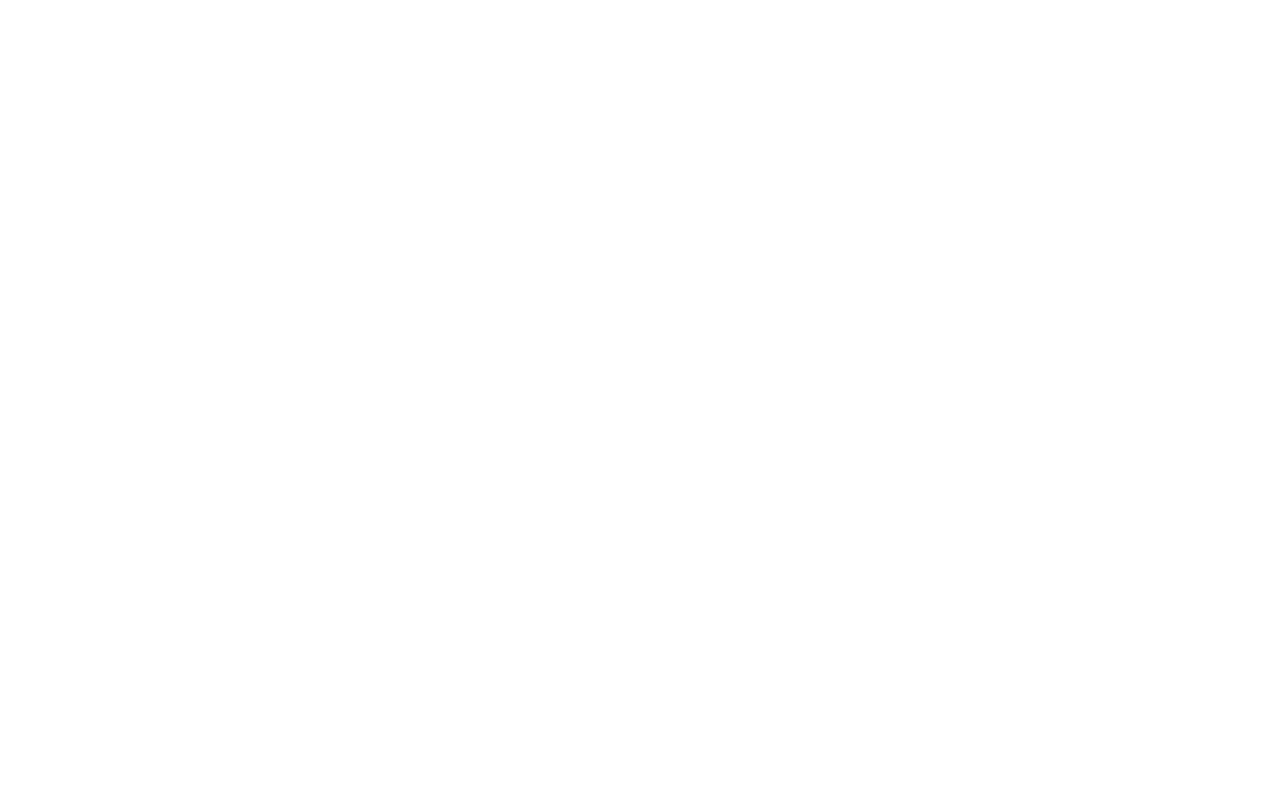
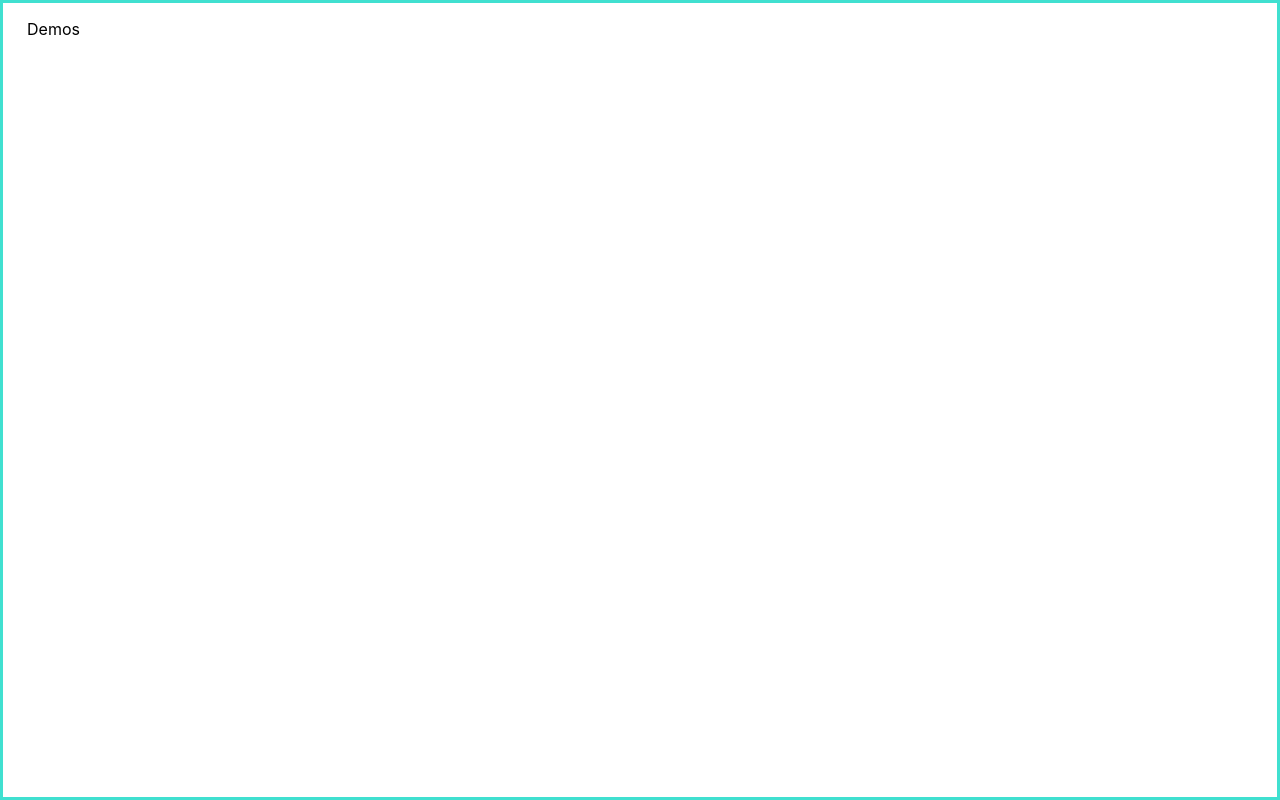
Before and after one commit to yicheny/YMetaLab, a React (Create React App) app in the folder white-night/: page /#/demo in a window 1280 px wide. Built offline with nearby package versions, Linux system fonts and the light colour scheme.

Commit message:
update wn-Demo

```diff
--- a/white-night/src/App.tsx
+++ b/white-night/src/App.tsx
@@ -1,9 +1,9 @@
 import React from 'react';
-import './App.css';
+import styles from './App.module.scss';
 
 function App() {
-  return <div className='app'>
-
+  return <div className={styles.app}>
+    App
   </div>
 }
 
--- /dev/null
+++ b/white-night/src/Demos/index.module.scss
@@ -0,0 +1,7 @@
+.demo{
+  box-sizing: border-box;
+  border:3px solid rgba(64,224,208,1);
+  padding:16px 24px;
+  height:100vh;
+  width:100vw;
+}
--- a/white-night/src/Demos/index.tsx
+++ b/white-night/src/Demos/index.tsx
@@ -1,5 +1,9 @@
+import {registeredDemosMenu} from "./registeredDemosMenu";
+import styles from './index.module.scss';
+
+registeredDemosMenu();
 export default function Demos() {
-    return (<div>
+    return (<div className={styles.demo}>
         Demos
     </div>)
 };
--- /dev/null
+++ b/white-night/src/Demos/registeredDemosMenu.ts
@@ -0,0 +1,18 @@
+interface IEvent{
+    ctrlKey:boolean,
+    key:string
+}
+
+function openDemosMenu(e:IEvent){
+    if(e.ctrlKey && e.key === 'm'){
+        console.log('触发OpenDemosMenu')
+    }
+}
+
+export function registeredDemosMenu(){
+    document.addEventListener('keydown',openDemosMenu);
+}
+
+export function unRegisteredDemosMenu(){
+    document.removeEventListener('keydown',openDemosMenu);
+}
--- a/white-night/src/index.tsx
+++ b/white-night/src/index.tsx
@@ -10,7 +10,7 @@ ReactDOM.render(
   <React.StrictMode>
     <HashRouter>
         <Switch>
-            <Route path='demo' component={Demos}/>
+            <Route path='/demo' component={Demos}/>
             <Route component={App}/>
         </Switch>
     </HashRouter>
```
Also changed, not shown: white-night/src/App.module.scss (renamed from white-night/src/App.css), white-night/src/CashFlow/README.md (added).
